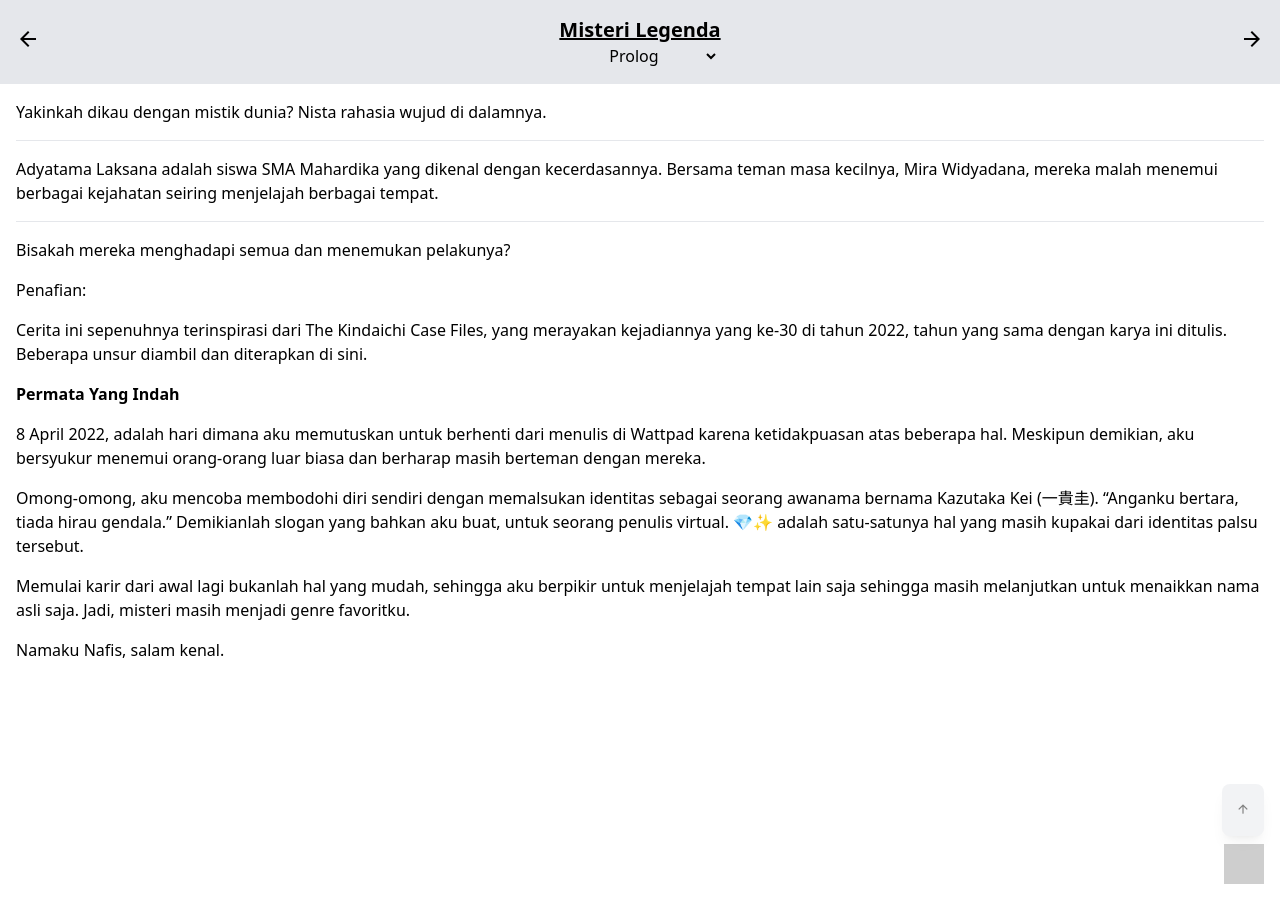
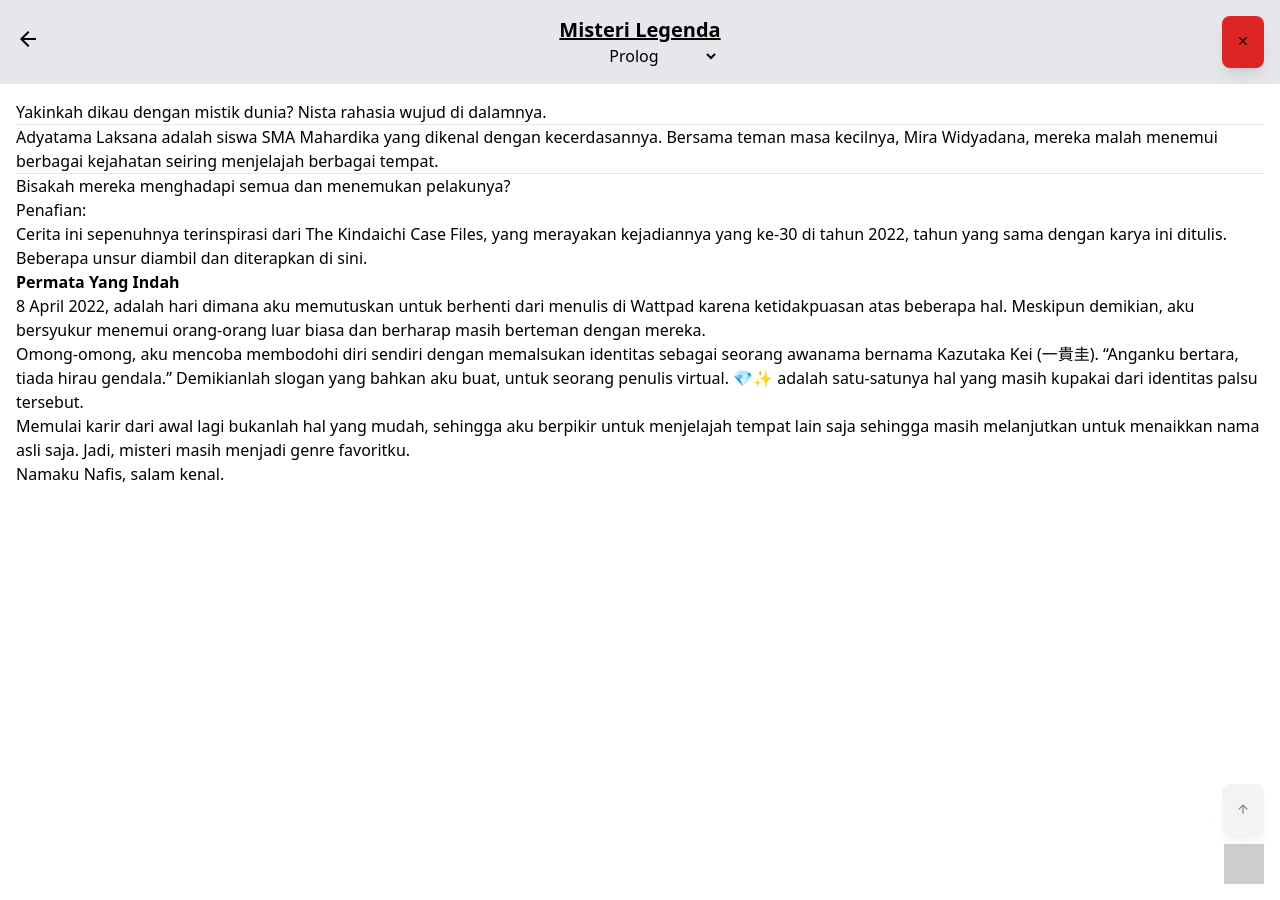
Before and after one commit to mnafisalmukhdi1/story, a Jekyll site: the page built from misteri-legenda/prolog.md, in a window 1280 px wide. Built offline with Jekyll 4.4.1, drawn with Linux system fonts in a browser that asks for light colours; nearby versions of some CDN libraries; comment, search, counter and statistics services are not loaded; grey boxes are pictures that could not be loaded.

Commit message:
update comment

```diff
--- a/_layouts/chapter.html
+++ b/_layouts/chapter.html
@@ -28,8 +28,15 @@
     {% endif %}
 </header>
 <main id="top" class="chapter-content p-4 justify-center space-y-4 dark:text-white">
-{{ content }}
-<div id="disqus_thread"></div>
+  <div x-show="!showComments">
+    {{ content }}
+  </div>
+  <div x-show="showComments">
+    <div id="disqus_thread"></div>
+    <button @click="showComments = false" class="fixed top-4 right-4 bg-red-600 p-3.5 rounded-lg shadow-lg dark:bg-red-800 dark:text-white">
+      <span class="text-sm material-icons">close</span>
+    </button>
+  </div>
 <script>
     /**
     *  RECOMMENDED CONFIGURATION VARIABLES: EDIT AND UNCOMMENT THE SECTION BELOW TO INSERT DYNAMIC VALUES FROM YOUR PLATFORM OR CMS.
```
